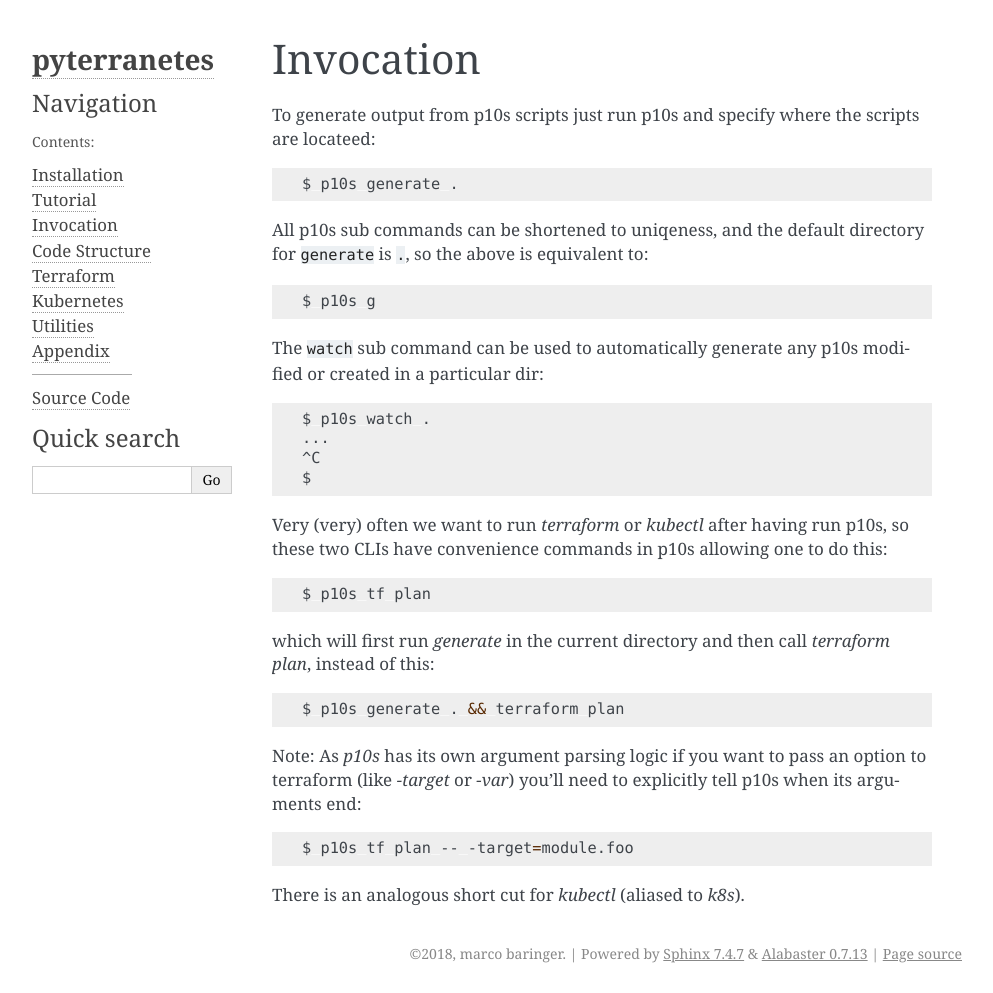
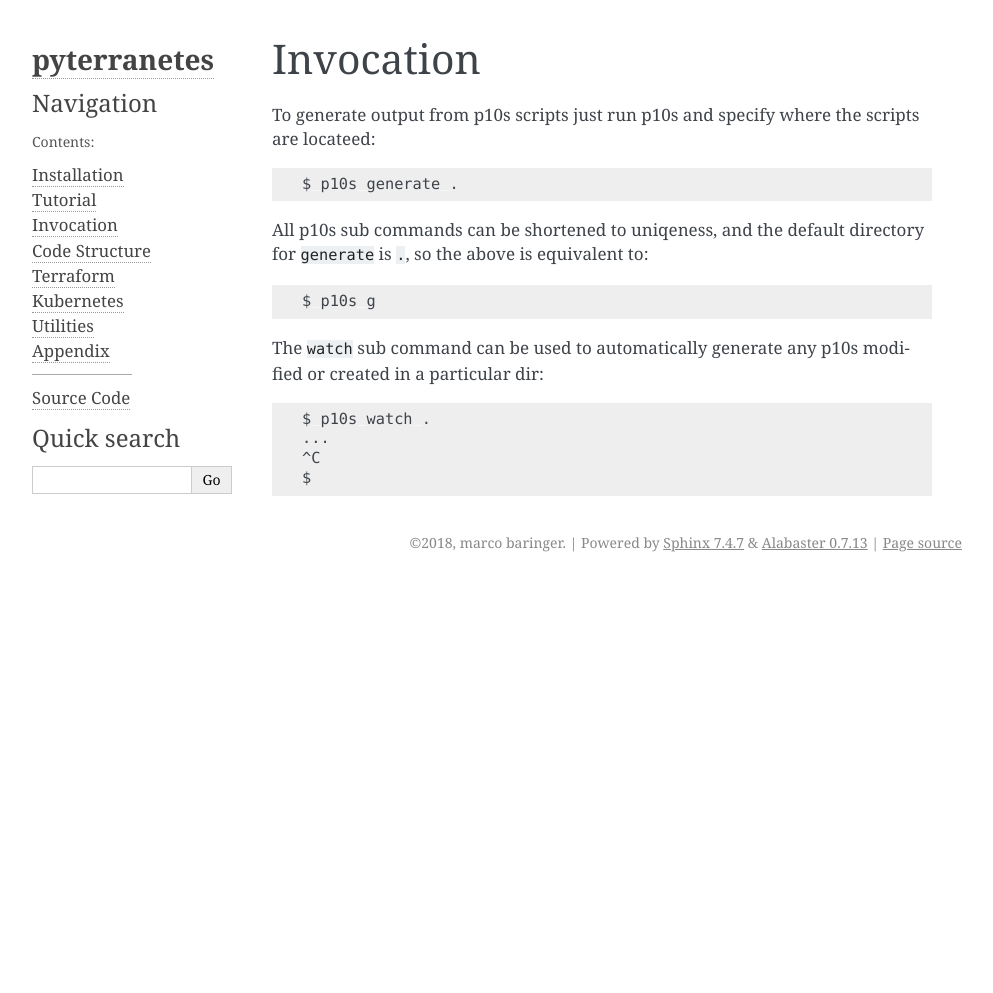
Before and after one commit to segv/pyterranetes, a Sphinx documentation site: the page built from docs/invocation.rst, in a window 1280 px wide and 993 px high. Shown: the whole window, without its empty margins (148-1141 px from the left). Built offline with Sphinx 7.4.7, drawn with Linux system fonts in a browser that asks for light colours.

Commit message:
Removed `{tf {plan,apply},k8s}` sub commands: they create more confusion then they remove.
The commands don't do quite enough (how do you pass `-var` or
`-target` to terraform?), there's a lot fo dwim in then (they work
well for exactly one use case i have, but not for the others). Given
the cognitive overhead of knowing exactly how `p10s tf apply` works
ust so yoiu can avoid `p10s g && terraform apply` it really doesn't
seem worth it.

```diff
--- a/docs/invocation.rst
+++ b/docs/invocation.rst
@@ -24,30 +24,3 @@ p10s modified or created in a particular dir:
     ...
     ^C
     $
-
-Very (very) often we want to run `terraform` or `kubectl` after having
-run p10s, so these two CLIs have convenience commands in p10s allowing
-one to do this:
-
-.. code-block:: bash
-
-    $ p10s tf plan
-
-
-which will first run `generate` in the current directory and then call
-`terraform plan`, instead of this:
-
-.. code-block:: bash
-
-    $ p10s generate . && terraform plan
-
-Note: As `p10s` has its own argument parsing logic if you want to pass
-an option to terraform (like `-target` or `-var`) you'll need to
-explicitly tell p10s when its arguments end:
-
-.. code-block:: bash
-
-    $ p10s tf plan -- -target=module.foo
-
-
-There is an analogous short cut for `kubectl` (aliased to `k8s`).
--- a/p10s/__version__.py
+++ b/p10s/__version__.py
@@ -1 +1 @@
-__version__ = "0.7.1"
+__version__ = "0.8.0"
```
Also changed, not shown: 2 other files.
